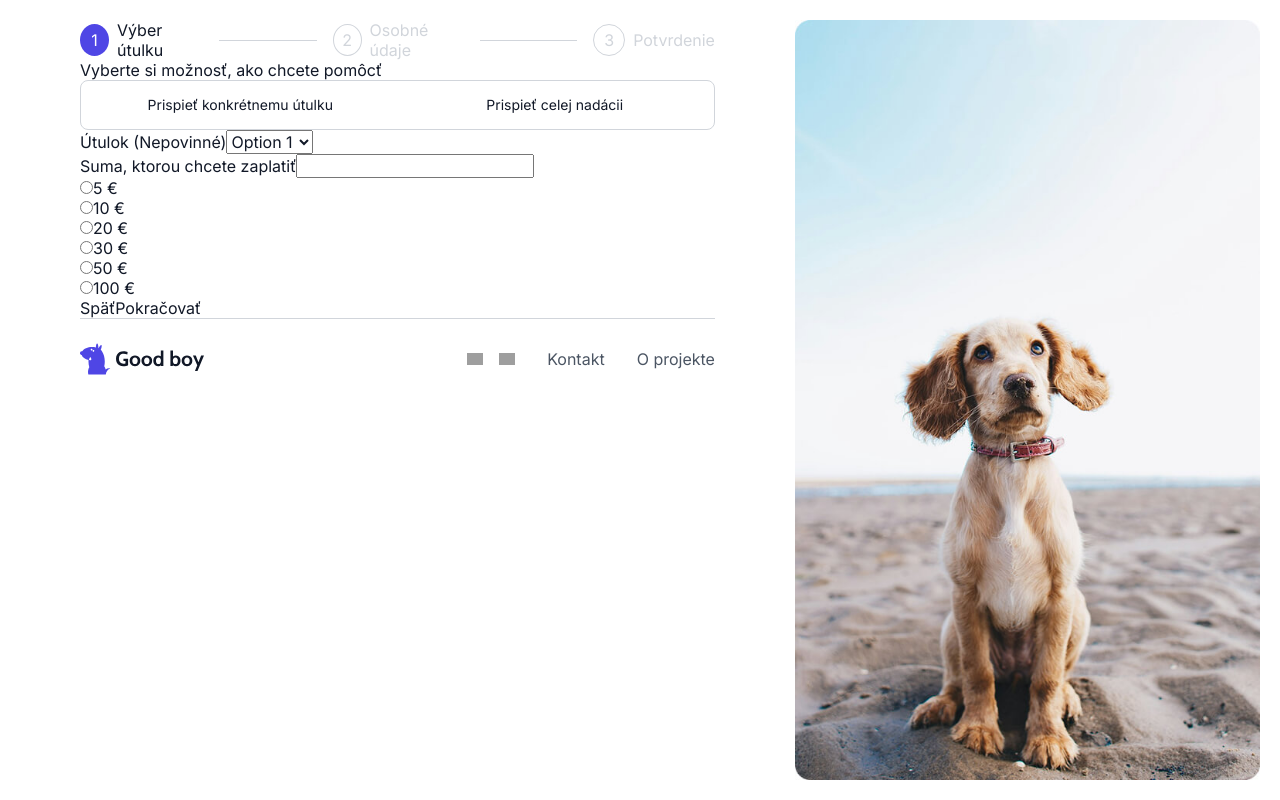
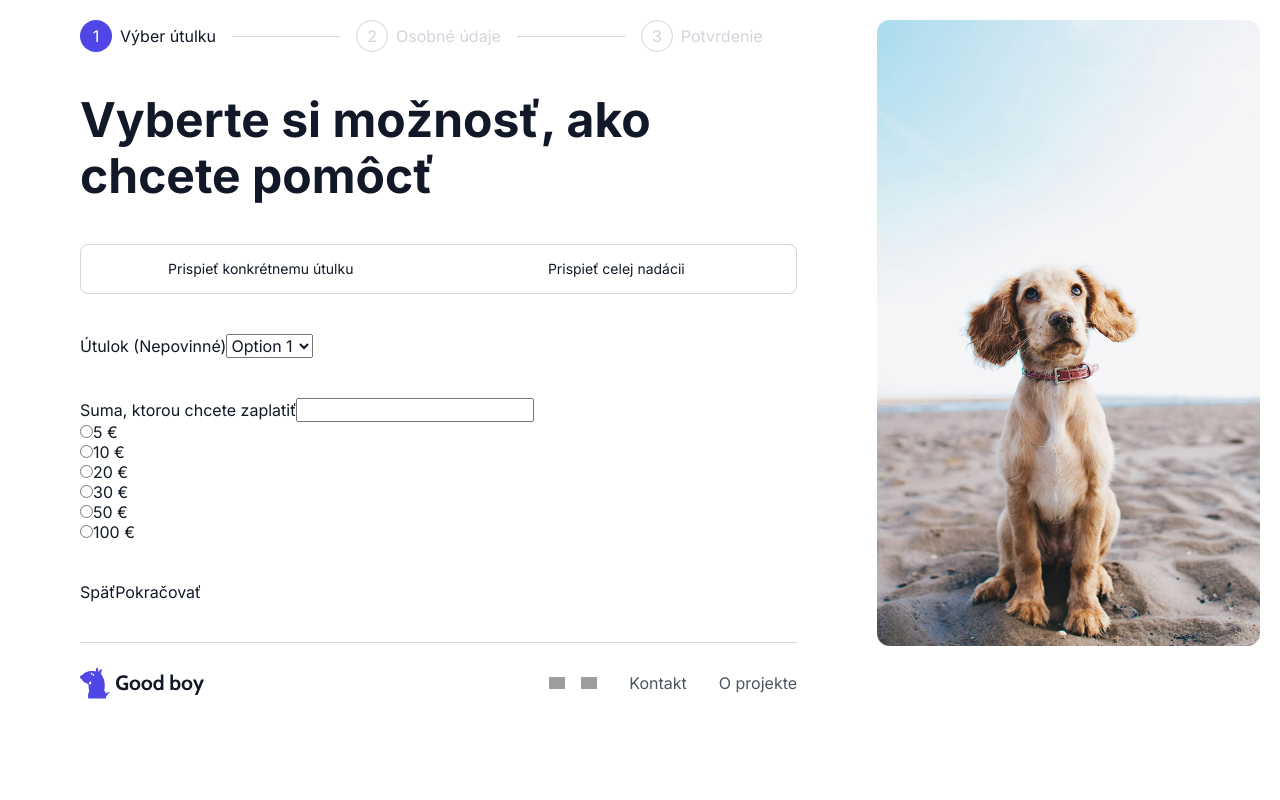
Before and after one commit to peterkomar1337/goodrequest-fe, a Next.js app: page / in a window 1280 px wide. Built offline with nearby package versions, Linux system fonts and the light colour scheme; grey boxes are pictures that could not be loaded.

Commit message:
feat/page cleanup, container add, scss changes

```diff
--- a/src/app/page.module.scss
+++ b/src/app/page.module.scss
@@ -10,3 +10,13 @@
 	justify-content: space-between;
 	gap: 80px;
 }
+
+.content {
+	display: flex;
+	flex-direction: column;
+	gap: 40px;
+}
+
+.title {
+	@include headingXl;
+}
--- a/src/app/page.tsx
+++ b/src/app/page.tsx
@@ -15,12 +15,12 @@ export default function Home() {
   return (
     <main>
       <div className={styles.wrapper}>
-				<section className={styles.section}>
-					<div className="content">
+				<section className={`container ${styles.section}`}>
+					<div className={styles.content}>
 
 						<Stepper steps={steps} current={1} />
 
-						<h1 className="headingH1">Vyberte si možnosť, ako chcete pomôcť</h1>
+						<h1 className={styles.title}>Vyberte si možnosť, ako chcete pomôcť</h1>
 
 						<DonationChoice/>
 
--- a/src/styles/_typography.scss
+++ b/src/styles/_typography.scss
@@ -19,3 +19,15 @@
   font-size: $lead4-size;
   line-height: $lead4-line;
 }
+
+// Headings
+
+@mixin headingXl {
+  @include lead1;
+  font-weight: 700;
+}
+
+@mixin headingLg {
+  @include lead2;
+  font-weight: 600;
+}
--- a/src/styles/_variables.scss
+++ b/src/styles/_variables.scss
@@ -38,5 +38,5 @@ $radius-xl: 24px; // large image in the donation wizard
 
 // ---------- Layout ----------
 
-$container-width: 1200px;
+$container-width: 1280px;
 $container-padding: 24px;
--- a/src/styles/globals.scss
+++ b/src/styles/globals.scss
@@ -69,6 +69,14 @@ h4 {
 	font-weight: inherit;
 }
 
+// ---------- Layout ----------
+
+.container {
+	width: 100%;
+	max-width: $container-width;
+	margin: 0 auto;
+}
+
 // ---------- Accessibility ----------
 
 :focus-visible {
```
